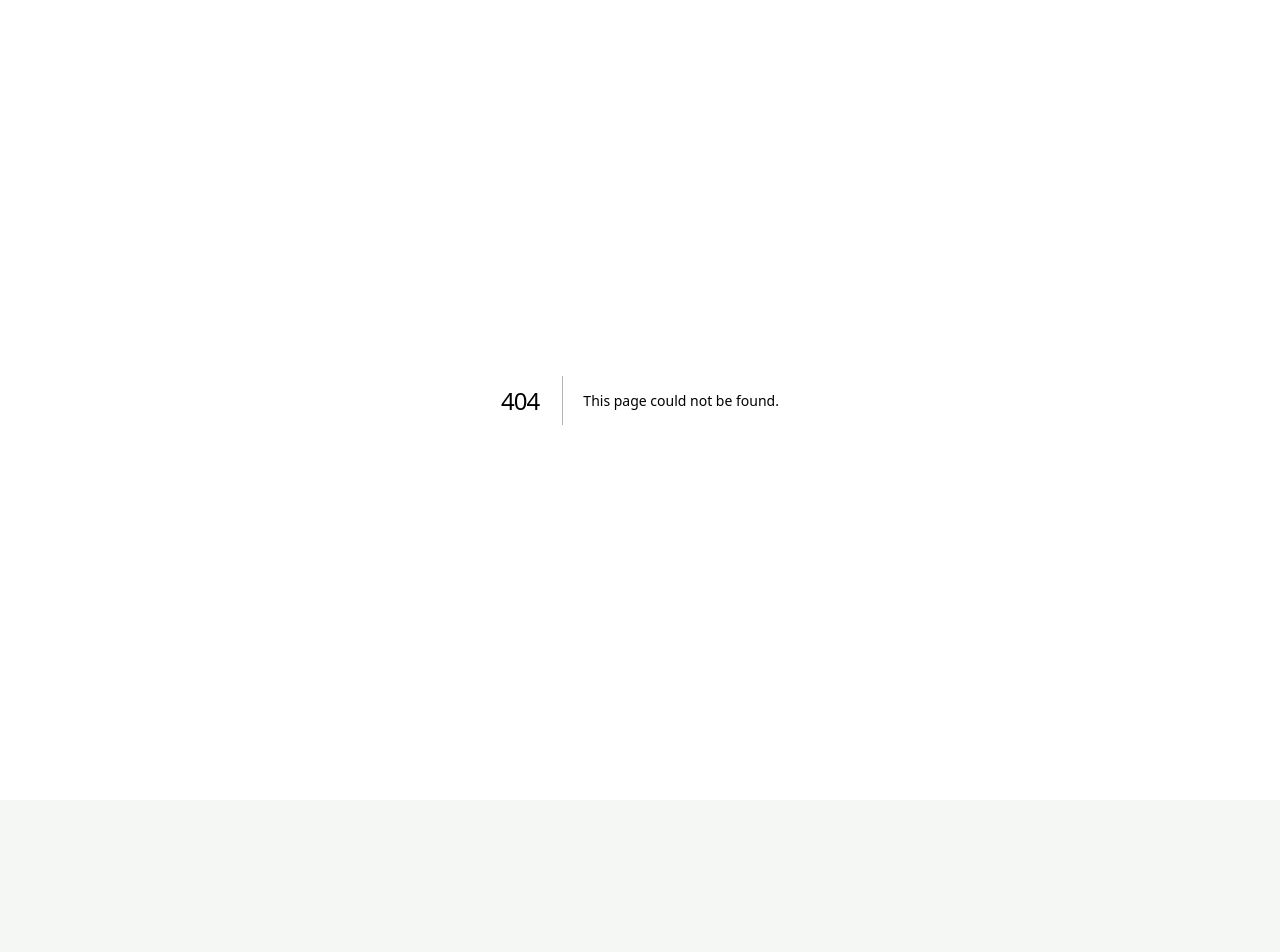
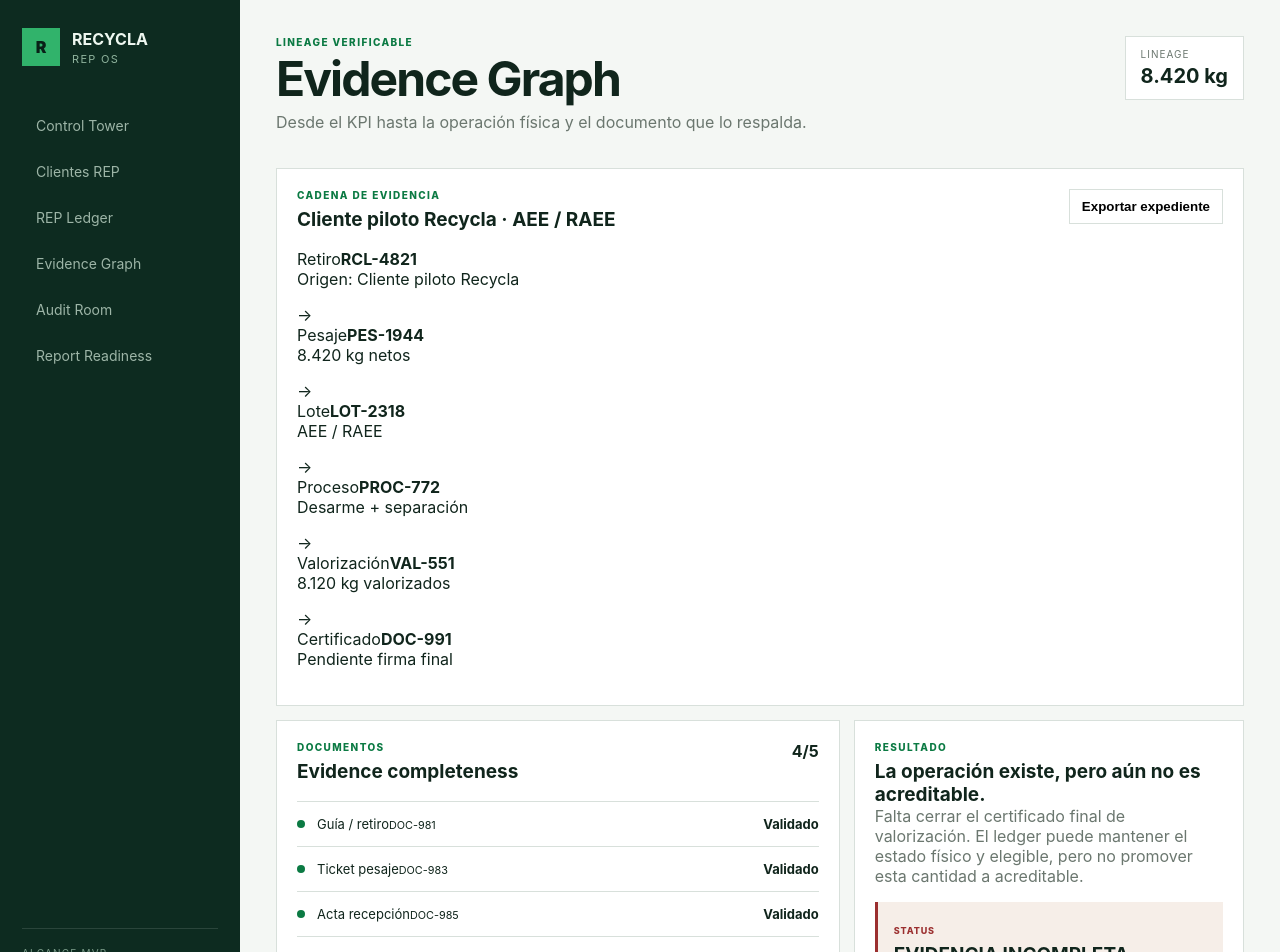
Before and after one commit to traviscomber/recycla, a Next.js app: page /evidence in a window 1280 px wide. Before the commit this address had no page. Shown: the top 952 px of the page. Before the commit the page ends 800 px from the top, so only its background shows below. Built offline with nearby package versions, Linux system fonts and the light colour scheme.

Commit message:
feat: add evidence graph workspace

```diff
--- /dev/null
+++ b/src/app/evidence/page.tsx
@@ -0,0 +1,90 @@
+import { AppShell } from "@/components/app-shell";
+
+const evidenceChain = [
+  { id: "RCL-4821", type: "Retiro", detail: "Origen: Cliente piloto Recycla", status: "ok" },
+  { id: "PES-1944", type: "Pesaje", detail: "8.420 kg netos", status: "ok" },
+  { id: "LOT-2318", type: "Lote", detail: "AEE / RAEE", status: "ok" },
+  { id: "PROC-772", type: "Proceso", detail: "Desarme + separación", status: "ok" },
+  { id: "VAL-551", type: "Valorización", detail: "8.120 kg valorizados", status: "warning" },
+  { id: "DOC-991", type: "Certificado", detail: "Pendiente firma final", status: "critical" }
+];
+
+const documents = [
+  { type: "Guía / retiro", id: "DOC-981", state: "Validado" },
+  { type: "Ticket pesaje", id: "DOC-983", state: "Validado" },
+  { type: "Acta recepción", id: "DOC-985", state: "Validado" },
+  { type: "Registro proceso", id: "DOC-988", state: "Validado" },
+  { type: "Certificado valorización", id: "DOC-991", state: "Pendiente" }
+];
+
+export default function EvidencePage() {
+  return (
+    <AppShell active="/evidence">
+      <header className="topbar">
+        <div>
+          <p className="eyebrow">Lineage verificable</p>
+          <h1>Evidence Graph</h1>
+          <p className="muted">Desde el KPI hasta la operación física y el documento que lo respalda.</p>
+        </div>
+        <div className="period"><span>Lineage</span><strong>8.420 kg</strong></div>
+      </header>
+
+      <section className="panel">
+        <div className="panelHead">
+          <div>
+            <p className="eyebrow">Cadena de evidencia</p>
+            <h3>Cliente piloto Recycla · AEE / RAEE</h3>
+          </div>
+          <button>Exportar expediente</button>
+        </div>
+
+        <div className="evidenceGraph">
+          {evidenceChain.map((node, index) => (
+            <div className="evidenceNodeWrap" key={node.id}>
+              <article className={`evidenceNode node-${node.status}`}>
+                <span>{node.type}</span>
+                <strong>{node.id}</strong>
+                <p>{node.detail}</p>
+              </article>
+              {index < evidenceChain.length - 1 && <div className="connector">→</div>}
+            </div>
+          ))}
+        </div>
+      </section>
+
+      <section className="bottomGrid">
+        <article className="panel">
+          <div className="panelHead">
+            <div>
+              <p className="eyebrow">Documentos</p>
+              <h3>Evidence completeness</h3>
+            </div>
+            <b>4/5</b>
+          </div>
+
+          {documents.map((doc) => (
+            <div className="finding" key={doc.id}>
+              <i className={doc.state === "Validado" ? "info" : "critical"} />
+              <span>{doc.type}<small>{doc.id}</small></span>
+              <strong>{doc.state}</strong>
+            </div>
+          ))}
+        </article>
+
+        <article className="panel">
+          <p className="eyebrow">Resultado</p>
+          <h3>La operación existe, pero aún no es acreditable.</h3>
+          <p className="muted">
+            Falta cerrar el certificado final de valorización. El ledger puede mantener
+            el estado físico y elegible, pero no promover esta cantidad a acreditable.
+          </p>
+          <div className="notReady">
+            <span>STATUS</span>
+            <strong>EVIDENCIA INCOMPLETA</strong>
+            <p>8.120 kg quedan temporalmente fuera del cumplimiento acreditable.</p>
+          </div>
+        </article>
+      </section>
+    </AppShell>
+  );
+}
```
